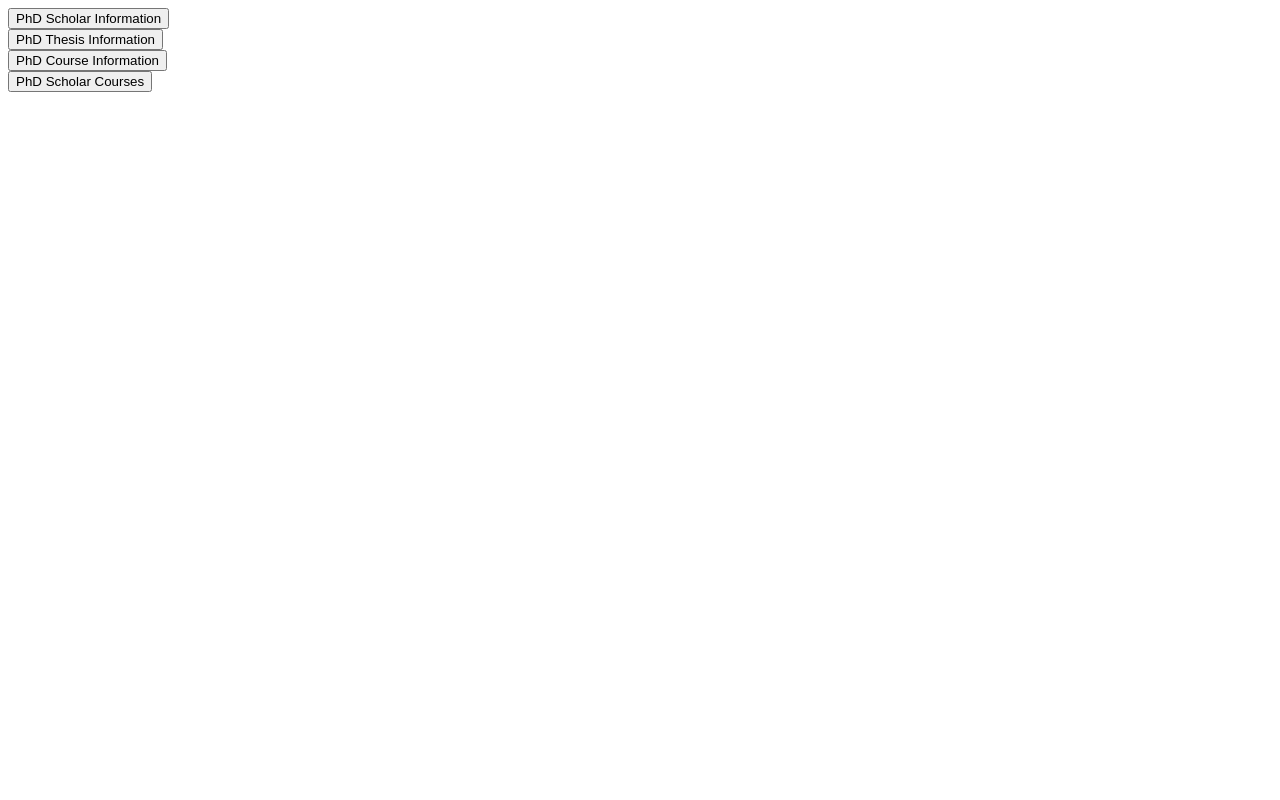
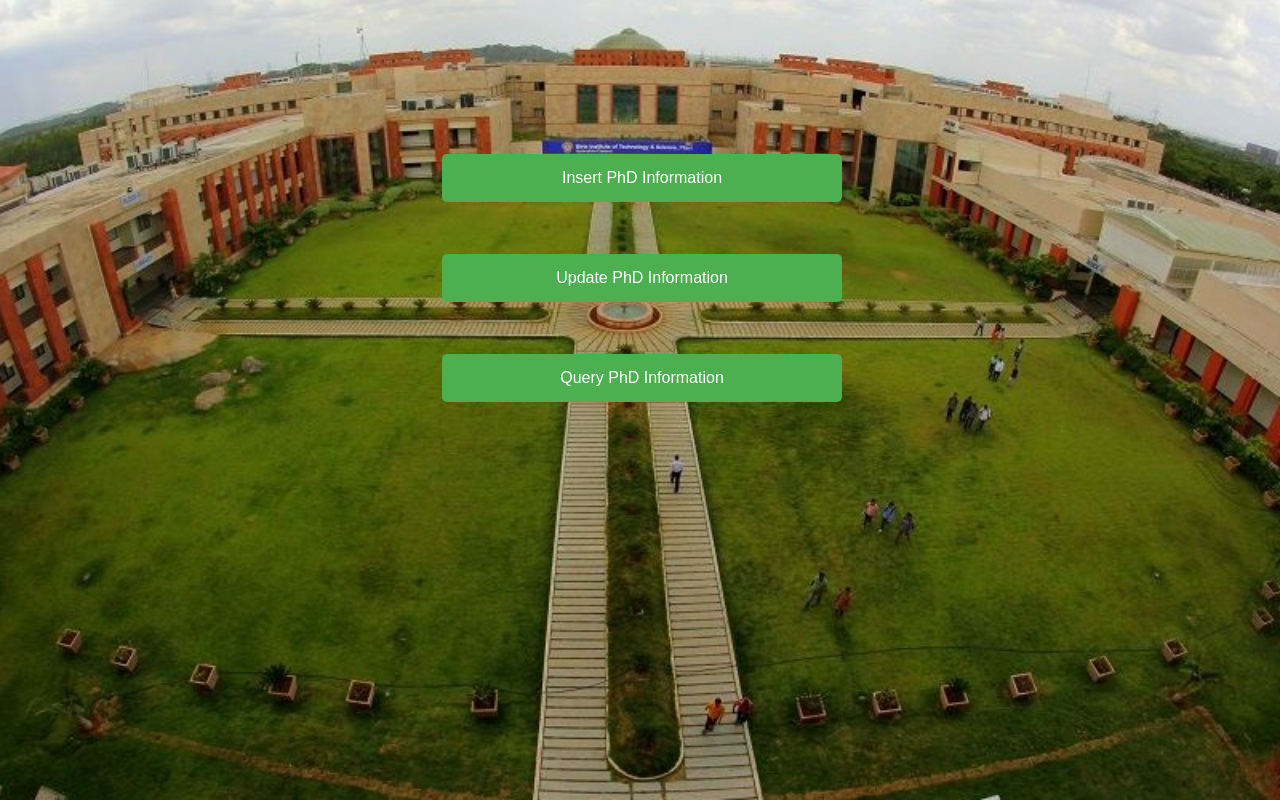
Before and after one commit to chaitybhandari/phd_info_mgmt_system, a Django app: page /phd/ in a window 1280 px wide. Run offline with Django 3.2, Linux system fonts and the light colour scheme; some libraries are stand-ins or nearby versions.

Commit message:
Added Update page.

```diff
--- a/phd_info_mgmt_system/models.py
+++ b/phd_info_mgmt_system/models.py
@@ -67,7 +67,7 @@
   cosupervisor = models.CharField(max_length=60, null=True, blank=True)
 
   def __unicode__(self):
-    return self.thesis_id
+    return unicode(self.thesis_id)
 
   class Meta:
     db_table = "phd_thesis"
@@ -91,7 +91,8 @@
 
 
 class PhDScholarCourses(models.Model):
-  id_number = models.ForeignKey(PhDScholar, on_delete=models.CASCADE)
+  id_number = models.ForeignKey(PhDScholar, on_delete=models.CASCADE
+                                )
   course_id = models.ForeignKey(PhDCourses, on_delete=models.CASCADE)
   semester = models.CharField(max_length=10)
   grade = models.CharField(max_length=15, null=True, blank=True)
@@ -117,6 +118,7 @@
     verbose_name = "PhD Evaluator"
     verbose_name_plural = "PhD Evaluators"
 
+
 class ScholarQualifyingExam(models.Model):
   id_number = models.ForeignKey(PhDScholar, on_delete=models.CASCADE)
   primary_area = models.CharField(max_length=60, null=True, blank=True)
--- a/phd_info_mgmt_system/urls.py
+++ b/phd_info_mgmt_system/urls.py
@@ -2,12 +2,18 @@
 from phd_info_mgmt_system import views
 
 urlpatterns = patterns('',
-                       url(r'^$', views.phd_landing_page,
-                           name="phd_landing_page"),
-                       url(r'^phd_thesis_update/$', views.phd_thesis_update_form,
+                       url(r'^$', views.phd_index_page,
+                           name="phd_index_page"),
+                       url(r'^phd_update/$', views.phd_update_page,
+                           name="phd_update_page"),
+                       url(r'^render_update_form/$', views.render_update_form,
                            name='phd_thesis_update'),
+                       url(r'^phd_thesis_update/$', views.phd_thesis_update,
+                           name='phd_thesis_update_form'),
                        url(r'^phd_scholar_insert/$', views.phd_scholar_insert,
                            name='phd_scholar_insert'),
+                       url(r'^phd_scholar_update/$', views.phd_scholar_update,
+                           name='phd_scholar_update'),
                        url(r'^phd_course_insert/$', views.phd_course_insert,
                            name='phd_course_insert'),
                        )
--- a/phd_info_mgmt_system/views.py
+++ b/phd_info_mgmt_system/views.py
@@ -1,12 +1,17 @@
 from django.template import RequestContext
 from django.shortcuts import render_to_response
-from phd_info_management.models import PhDScholar, PhDCourses
+from phd_info_management.models import PhDScholar, PhDCourses, PhDThesis, \
+                                       PhDScholarCourses
 
 # Create your views here.
 
-def phd_landing_page(request):
+def phd_index_page(request):
   context = RequestContext(request)
-  return render_to_response('phd_info_mgmt_system/index.html',
+  return render_to_response('phd_info_mgmt_system/index.html', {}, context)
+
+def phd_update_page(request):
+  context = RequestContext(request)
+  return render_to_response('phd_info_mgmt_system/phd_update.html',
                             {}, context)
 
 def phd_course_insert(request):
@@ -25,7 +30,7 @@
       return render_to_response('phd_info_mgmt_system/phd_course_form.html',
                                 {'course_exists': error_msg}, context)
     phd_course.save()
-    return render_to_response('phd_info_mgmt_system/index.html', {}, context)
+    return render_to_response('phd_info_mgmt_system/phd_update.html', {}, context)
   else:
     return render_to_response('phd_info_mgmt_system/phd_course_form.html', {}, context)
 
@@ -43,14 +48,103 @@
       error_msg = 'The ID Number {id} already' \
                   ' exists in the Database.'.format(id=id_number)
       return render_to_response('phd_info_mgmt_system/phd_scholar_form.html',
-                                {'id_number_exists': error_msg}, context)
+                                {'id_number_exists': error_msg,
+                                 'form_origin': '/phd/phd_scholar_insert/'},
+                                context)
     phd_scholar.save()
-    return render_to_response('phd_info_mgmt_system/index.html', {}, context)
+    return render_to_response('phd_info_mgmt_system/phd_update.html', {}, context)
   else:
     return render_to_response('phd_info_mgmt_system/phd_scholar_form.html',
-                            {}, context)
+                              {'form_origin': '/phd/phd_scholar_insert/'}, context)
 
-def phd_thesis_update_form(request):
+def phd_scholar_update(request):
   context = RequestContext(request)
-  return render_to_response('phd_info_mgmt_system/phd_thesis_update.html',
-                            {}, context)
+  if request.method == 'POST':
+    request_dict = dict()
+    for key in request.POST:
+      if key != "csrfmiddlewaretoken":
+        request_dict[key] = request.POST.get(key)
+    phd_scholar = PhDScholar(**request_dict)
+    phd_scholar.save()
+    return render_to_response('phd_info_mgmt_system/phd_update.html', {}, context)
+  else:
+    return render_to_response('phd_info_mgmt_system/phd_scholar_form.html',
+                              {}, context)
+
+
+def render_update_form(request):
+  source_resolution_dict = {
+    'phd_scholar': {
+        'template': 'phd_scholar_form.html',
+        'class': PhDScholar
+    },
+    'phd_thesis': {
+        'template': 'phd_thesis_form.html',
+        'class': PhDThesis
+
+    },
+    'phd_qualifying': {
+        'template': 'phd_qualifying_exam_form.html',
+        'class': None
+
+    },
+    'phd_scholar_courses': {
+        'template': 'phd_scholar_courses.html',
+        'class': None
+    }
+  }
+  context = RequestContext(request)
+  context_dict = dict()
+
+  if request.method == 'POST':
+    id_number = request.POST.get('id_number')
+    source = request.POST.get('source')
+    if source == "phd_scholar":
+      context_dict["form_action"] = '/phd/phd_scholar_update/'
+      context_dict["readonly"] = True
+    records = PhDScholar.objects.filter(id_number=id_number)
+    if len(records) <= 0:
+      error_msg = 'The ID Number {id} does not' \
+                  ' exist in the Database.'.format(id=id_number)
+      return render_to_response('phd_info_mgmt_system/phd_update.html',
+                                {'id_number_dn_exist': error_msg}, context)
+    else:
+      source_class = ((source_resolution_dict.get(source)).get('class'))
+      record_object_list = source_class.objects.filter(id_number=id_number)
+      form_values = dict()
+      if len(record_object_list) <= 0:
+        form_values['id_number'] = id_number
+      else:
+        record_object = record_object_list[0]
+        for key in record_object.__dict__:
+          if key != '_state':
+            if key.endswith('_id'):
+              form_values[key.rstrip('_id')] = record_object.__dict__[key]
+            else:
+              form_values[key] = record_object.__dict__[key]
+      context_dict['form_values'] = form_values
+      template = 'phd_info_mgmt_system/' \
+                 '{temp}'.format(temp=source_resolution_dict.
+                                 get(source).get('template'))
+      return render_to_response(template, context_dict, context)
+
+
+def phd_thesis_update(request):
+  context = RequestContext(request)
+  if request.method == 'POST':
+    id_number = request.POST.get('id_number')
+    phd_scholar_obj = PhDScholar.objects.filter(id_number=id_number)[0]
+    request_dict = dict()
+    for key in request.POST:
+      if key != "csrfmiddlewaretoken" and key != 'source':
+        if key == 'id_number':
+          request_dict[key] = phd_scholar_obj
+        else:
+          request_dict[key] = request.POST.get(key)
+    phd_thesis = PhDThesis(**request_dict)
+    phd_thesis.save()
+    return render_to_response('phd_info_mgmt_system/phd_update.html', {},
+                              context)
+  else:
+    return render_to_response('phd_info_mgmt_system/phd_thesis_form.html'
+                              , context)
--- a/static/css/style.css
+++ b/static/css/style.css
@@ -1,10 +1,3 @@
-#thesis_id, #id_number, #name{
-	cursor: default;
-}
-
-#thesis_id:focus, #id_number:focus, #name:focus{
-	box-shadow: 0 0 0 0;
-	border-color: #ced4da;
 
 html, body {
     height: 100%;
@@ -17,6 +10,11 @@
     height: 100px;
     margin: 0 auto;
 
+}
+.input-group {
+    width: 400px;
+    height: 100px;
+    margin: 0 auto;
 }
 
 .buttons {
@@ -40,11 +38,12 @@
   transition: background .5s;
 }
 
+
 .button-group {
     padding-top: 150px;
 }
 
-.bits-image-bg {
+.update-page-img {
     background-image: url("/static/img/bits.jpg");
 
 
@@ -62,3 +61,25 @@
     margin-bottom: 20px;
 
 }
+
+.index-page-img {
+    background-image: url("/static/img/bits2.jpg");
+
+
+    /* Full height */
+    height: 100%;
+
+    /* Center and scale the image nicely */
+    background-position: center;
+    background-repeat: no-repeat;
+    background-size: cover;
+}
+
+
+#thesis_id, #id_number, #name{
+	cursor: default;
+}
+
+#thesis_id:focus, #id_number:focus, #name:focus{
+	box-shadow: 0 0 0 0;
+	border-color: #ced4da;
--- a/templates/phd_info_mgmt_system/index.html
+++ b/templates/phd_info_mgmt_system/index.html
@@ -2,24 +2,21 @@
 {% load static %}
 <html lang="en">
 <head>
+    <meta charset="UTF-8">
     <link href="{% static 'css/style.css' %}" rel="stylesheet" type="text/css"/>
-    <meta charset="UTF-8">
 </head>
 <body>
     <script src="{% static 'js/utils.js' %}"></script>
-    <div class="bits-image-bg">
+    <div class="index-page-img">
         <div class="button-group">
             <div class="button-div">
-                <a href="/phd/phd_scholar_insert/"><button class="buttons" id="phd_scholar">PhD Scholar Information</button></a>
+                <a href="/phd/phd_insert/"><button class="buttons" id="phd_insert">Insert PhD Information</button></a>
             </div>
             <div class="button-div">
-                <a href="/phd/phd_thesis_update"><button class="buttons" id="phd_thesis">PhD Thesis Information</button></a>
+                <a href="/phd/phd_update/"><button class="buttons" id="phd_update">Update PhD Information</button></a>
             </div>
             <div class="button-div">
-                <a href="/phd/phd_course_insert"><button class="buttons" id="phd_courses">PhD Course Information</button></a>
-            </div>
-            <div class="button-div">
-                <button class="buttons" id="phd_scholar_courses">PhD Scholar Courses</button>
+                <a href="#"><button class="buttons" id="phd_query">Query PhD Information</button></a>
             </div>
         </div>
     </div>
```
Also changed, not shown: templates/phd_info_mgmt_system/phd_scholar_form.html (+26 -1 lines), templates/phd_info_mgmt_system/phd_thesis_form.html (renamed from templates/phd_info_mgmt_system/phd_thesis_update.html, +11 -13 lines), templates/phd_info_mgmt_system/phd_update.html (added, +53 -0 lines), phd_info.db, phd_info_mgmt_system/migrations/0005_auto_20180222_1935.py (added), phd_info_mgmt_system/migrations/0006_auto_20180222_1937.py (added), phd_info_mgmt_system/migrations/0007_auto_20180222_2010.py (added), phd_info_mgmt_system/migrations/0008_auto_20180222_2052.py (added), phd_info_mgmt_system/migrations/0009_auto_20180223_1344.py (added).
